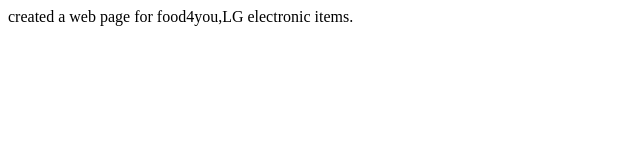
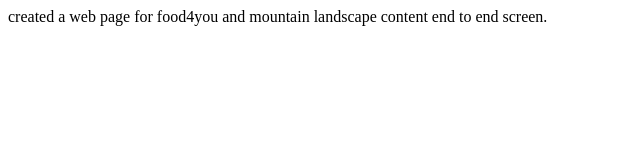
Before and after one commit to amanpreet-kaur-sw/TR-103-SW, a plain HTML site: page Diary/day3.html in a window 1280 px wide. Shown: the whole page, without its empty margins (0-640 px from the left). Drawn offline with Linux system fonts and the light colour scheme.

Commit message:
Update day3.html

```diff
--- a/Diary/day3.html
+++ b/Diary/day3.html
@@ -3,9 +3,9 @@
 <head>
     <meta charset="UTF-8">
     <meta name="viewport" content="width=device-width, initial-scale=1.0">
-    <title>day-1</title>
+    <title>day-3</title>
 </head>
 <body>
-    created a web page for food4you,LG electronic items.
+    created a web page for food4you and mountain landscape content end to end screen.
 </body>
 </html>
```
